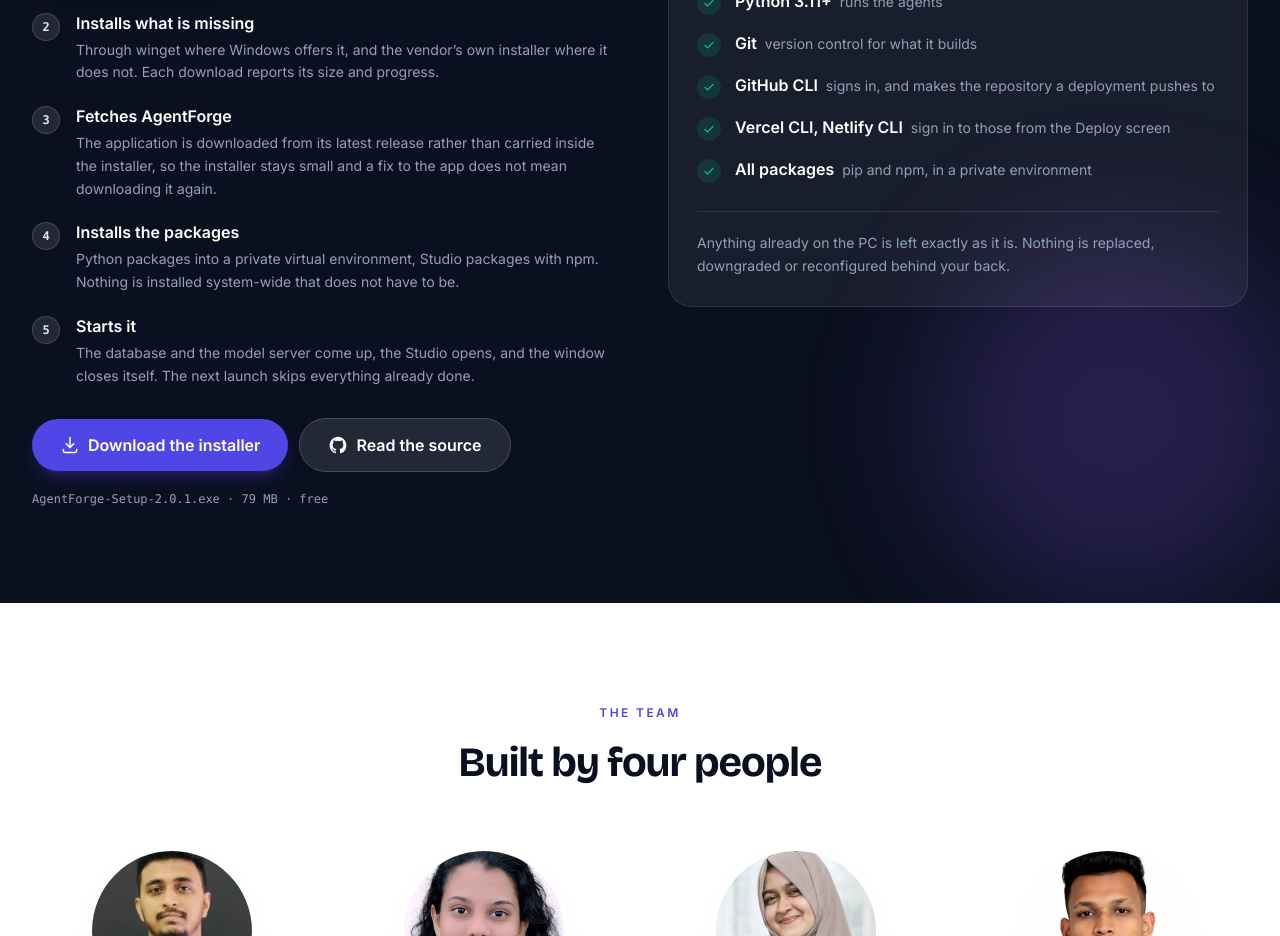
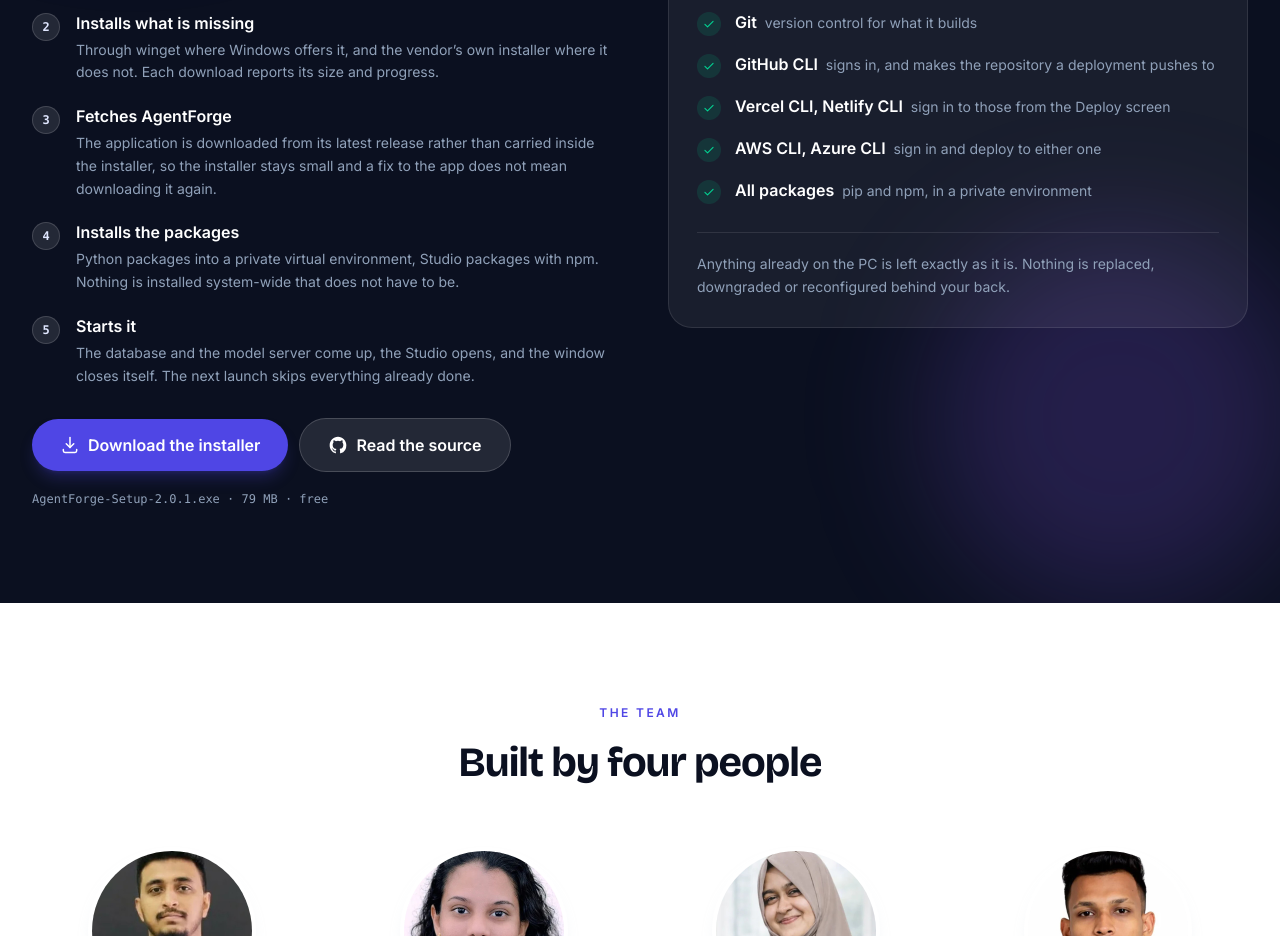
Before and after one commit to Ravindu200232/agentforge-web, a Next.js app: page / in a window 1280 px wide. Shown: the part 6640-7576 px from the top of the page. Built offline with nearby package versions, Linux system fonts and the light colour scheme.

Commit message:
Name the AWS and Azure CLIs among what gets installed
The installer picked both up when the Deploy screen learned to sign in to
them, and the list on the page did not, so the page understated what the
download does by two of the five clouds it supports.

```diff
--- a/components/site.js
+++ b/components/site.js
@@ -122,6 +122,7 @@
   { name: 'Git', note: 'version control for what it builds' },
   { name: 'GitHub CLI', note: 'signs in, and makes the repository a deployment pushes to' },
   { name: 'Vercel CLI, Netlify CLI', note: 'sign in to those from the Deploy screen' },
+  { name: 'AWS CLI, Azure CLI', note: 'sign in and deploy to either one' },
   { name: 'All packages', note: 'pip and npm, in a private environment' },
 ]
 
```
